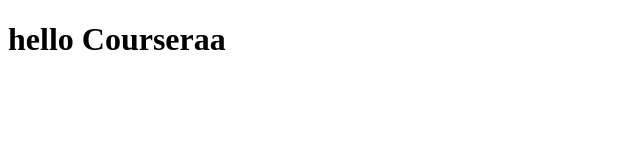
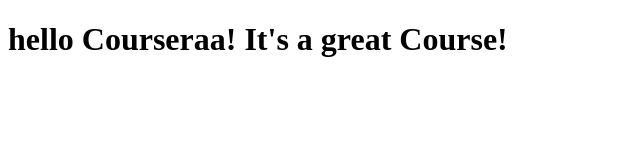
Before and after one commit to faissal1986/coursera-test, a plain HTML site: page site/index.html in a window 1280 px wide. Shown: the whole page, without its empty margins (0-640 px from the left). Drawn offline with Linux system fonts and the light colour scheme.

Commit message:
[coursera] meine erste seite

```diff
--- a/site/index.html
+++ b/site/index.html
@@ -4,6 +4,6 @@
 	<title>hello Couresra </title>
 </head>
 <body>
-<h1>hello Courseraa</h1>
+<h1>hello Courseraa! It's a great Course!</h1>
 </body>
 </html>
```
